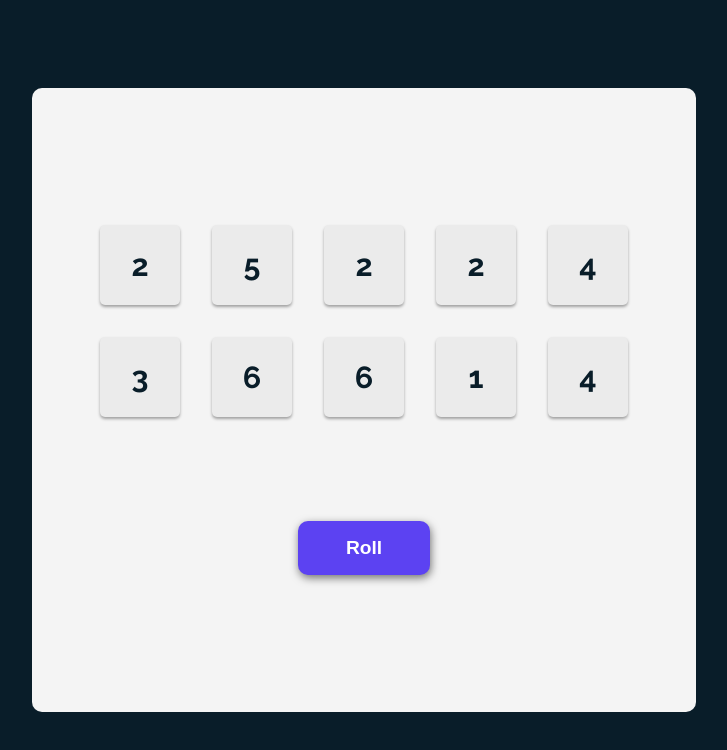
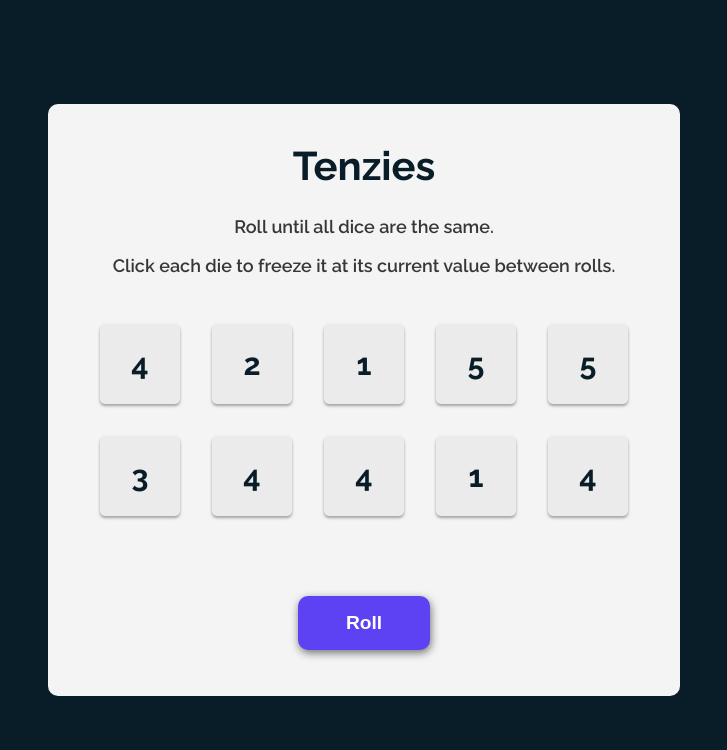
Before and after one commit to ItsTonyy/TenziGame, a React (Vite) app: page / in a window 1280 px wide. Shown: the top 750 px of the page, without its empty margins (276-1003 px from the left). Built offline with nearby package versions, Linux system fonts and the light colour scheme.

Commit message:
new stuff

```diff
--- a/src/App.jsx
+++ b/src/App.jsx
@@ -5,25 +5,37 @@ import Dice from './components/Dice'
 function App() {
 	const [dice, setDice] = useState(allNewDice())
 
+	function DiceDefault() {
+		return {
+			value: Math.floor(Math.random() * 6) + 1,
+			isHeld: false,
+			id: nanoid(),
+		}
+	}
+
 	// Generating an array of 10 numbers and the maximum number generated being 6, plus no 0 in array.
 	function allNewDice() {
 		const newDice = []
 		for (let i = 0; i < 10; i++) {
-			newDice.push({
-				value: Math.floor(Math.random() * 6) + 1,
-				isHeld: false,
-				id: nanoid(),
-			})
+			newDice.push(DiceDefault())
 		}
 		return newDice
 	}
 
 	const rollDice = () => {
-		setDice(allNewDice())
+		setDice((oldDice) =>
+			oldDice.map((die) => {
+				return die.isHeld ? { ...die } : DiceDefault()
+			})
+		)
 	}
 
 	const holdDice = (id) => {
-		console.log(id)
+		setDice((oldDice) =>
+			oldDice.map((die) => {
+				return die.id === id ? { ...die, isHeld: !die.isHeld } : { ...die }
+			})
+		)
 	}
 
 	const diceElements = dice.map((newDiceTwin) => (
@@ -38,12 +50,25 @@ function App() {
 	return (
 		<>
 			<main>
+
+				<div className='intro'>
+					<h1 className='title'>Tenzies</h1>
+					<p className='p1'>
+						Roll until all dice are the same.
+					</p>
+
+					<p className='p2'>
+					Click each die to freeze it at its current value between rolls.
+					</p>
+				</div>
+
 				<div className='outer-container'>
 					<div className='container'>{diceElements}</div>
 					<button className='roll-button' onClick={rollDice}>
 						Roll
 					</button>
 				</div>
+
 			</main>
 		</>
 	)
--- a/src/index.css
+++ b/src/index.css
@@ -14,39 +14,39 @@
 	-webkit-text-size-adjust: 100%;
 }
 
-
 body {
 	margin: 0;
 	display: flex;
 	justify-content: center;
 	align-items: center;
 	height: 100vh;
-
+	user-select: none;
 }
 
 main {
+  display: flex;
+  justify-content: space-evenly;
+  flex-direction: column;
+  align-items: center;
 	height: 70vh;
 	width: 75vh;
 	background-color: rgb(244, 244, 244);
 	border-radius: 10px;
-  padding: 2rem;
+	padding: 1rem;
 }
 
 .outer-container {
 	display: flex;
 	align-items: center;
-  justify-content: space-evenly;
-  width: 100%;
-  height: 100%;
 	flex-direction: column;
+  gap: 5rem;
 }
 
 .container {
 	display: inline-grid;
-  grid-template: auto auto / repeat(5, 1fr);/* 2 equal-sized rows */
+	grid-template: auto auto / repeat(5, 1fr); /* 2 equal-sized rows */
 	gap: 2rem; /* Gap between squares */
 }
-
 
 .dice {
 	height: 5rem;
@@ -60,7 +60,6 @@ main {
 	cursor: pointer;
 }
 
-
 .dice-value {
 	color: #091d29;
 	font-size: 1.9rem;
@@ -70,7 +69,7 @@ main {
 .roll-button {
 	padding: 1rem 3rem;
 	border-radius: 10px;
-  background-color: #5C42F2;
+	background-color: #5c42f2;
 	color: white;
 	font-size: 1.2em;
 	font-weight: 700;
@@ -86,3 +85,19 @@ main {
 .roll-button:active {
 	box-shadow: inset 5px 5px 10px -3px rgba(0, 0, 0, 0.7);
 }
+
+.intro {
+	text-align: center;
+  margin-top: -2.2rem;
+}
+
+h1 {
+	color: #091d29;
+	font-size: 2.5rem;
+
+}
+
+p {
+	font-weight: 600;
+  font-size: 18px;
+}
```
Lines whose indentation alone changed are shown as unchanged.
